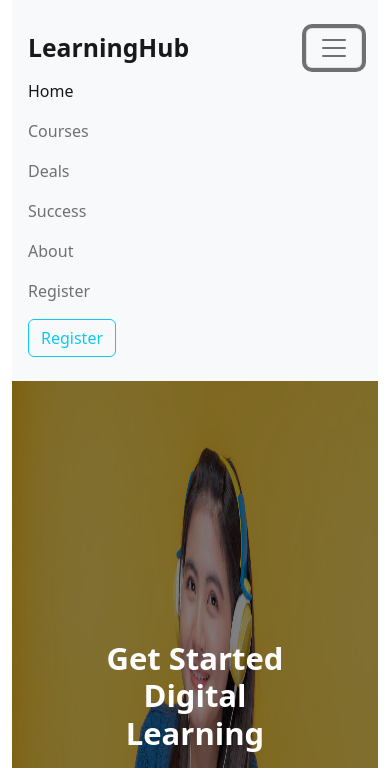
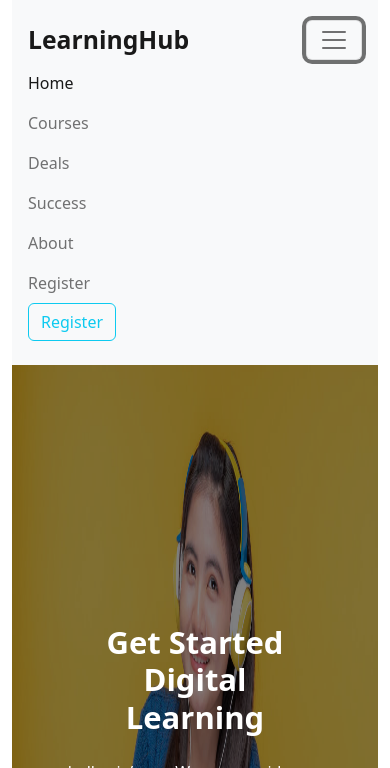
Before and after one commit to mahabub5090/Online-courses, a plain HTML site: page index.html in a window 390 px wide. Both pictures are taken after a click on the button "Toggle navigation". Shown: the top 768 px of the page. Drawn offline with nearby package versions, Linux system fonts and the light colour scheme.

Commit message:
nav-responsive problem solve

```diff
--- a/index.html
+++ b/index.html
@@ -23,17 +23,18 @@
         <!-- -------------------------------
         nav start
     -------------------------------- -->
-        <nav class="navbar navbar-expand-lg bg-light w-100 py-4 px-1 ">
+        <nav class="navbar navbar-expand-lg bg-light w-100 py-3 px-1 ">
             <div class="container-fluid ">
-                <a class="navbar-brand fs-2 fw-bold " href="#">LearningHub</a>
-                <button class="navbar-toggler" type="button" data-bs-toggle="collapse"
-                    data-bs-target="#navbarTogglerDemo02" aria-controls="navbarTogglerDemo02" aria-expanded="false"
-                    aria-label="Toggle navigation">
+                <a class="navbar-brand fs-2 fw-bold" href="#index.html">LearningHub</a>
+                <div class="order-lg-last"><button class="d-none d-md-inline btn btn-outline-info "
+                        type="button">Register</button>
+                    <button class="navbar-toggler" type="button" data-bs-toggle="collapse" data-bs-target="#navbarTogglerDemo02"
+                        aria-controls="navbarTogglerDemo02" aria-expanded="false" aria-label="Toggle navigation">
                         <span class="navbar-toggler-icon"></span>
-                </button>
-                <div class="collapse navbar-collapse  ms-auto md-font" id="navbarTogglerDemo02">
-
-                    <ul class="navbar-nav me-auto mb-2 mb-lg-0 ms-auto ">
+                    </button></div>
+                <!-- need to add Register btn(1) collapse btn with -->
+                <div class="collapse navbar-collapse order-3" id="navbarTogglerDemo02">
+                    <ul class="navbar-nav  mb-2 mb-lg-0 mx-auto ">
                         <li class="nav-item">
                             <a class="nav-link active" aria-current="page" href="#">Home</a>
                         </li>
@@ -53,15 +54,11 @@
                         <li>
                             <a class="nav-link" href="#register">Register</a>
                         </li>
-
+                        <li><button class="d-md-none btn btn-outline-info " type="button">Register</button>
+                        <!-- only need for (sm) collapse time [btn(2)] -->
+                        </li>
                     </ul>
-                    <div class="d-inline-flex order-last justify-content-lg-end "><button class="btn btn-outline-info "
-                            type="button">Register</button></div>
-
-
-
                 </div>
-
             </div>
         </nav>
         <!-- nav end -->
```
Lines whose indentation alone changed are shown as unchanged.
